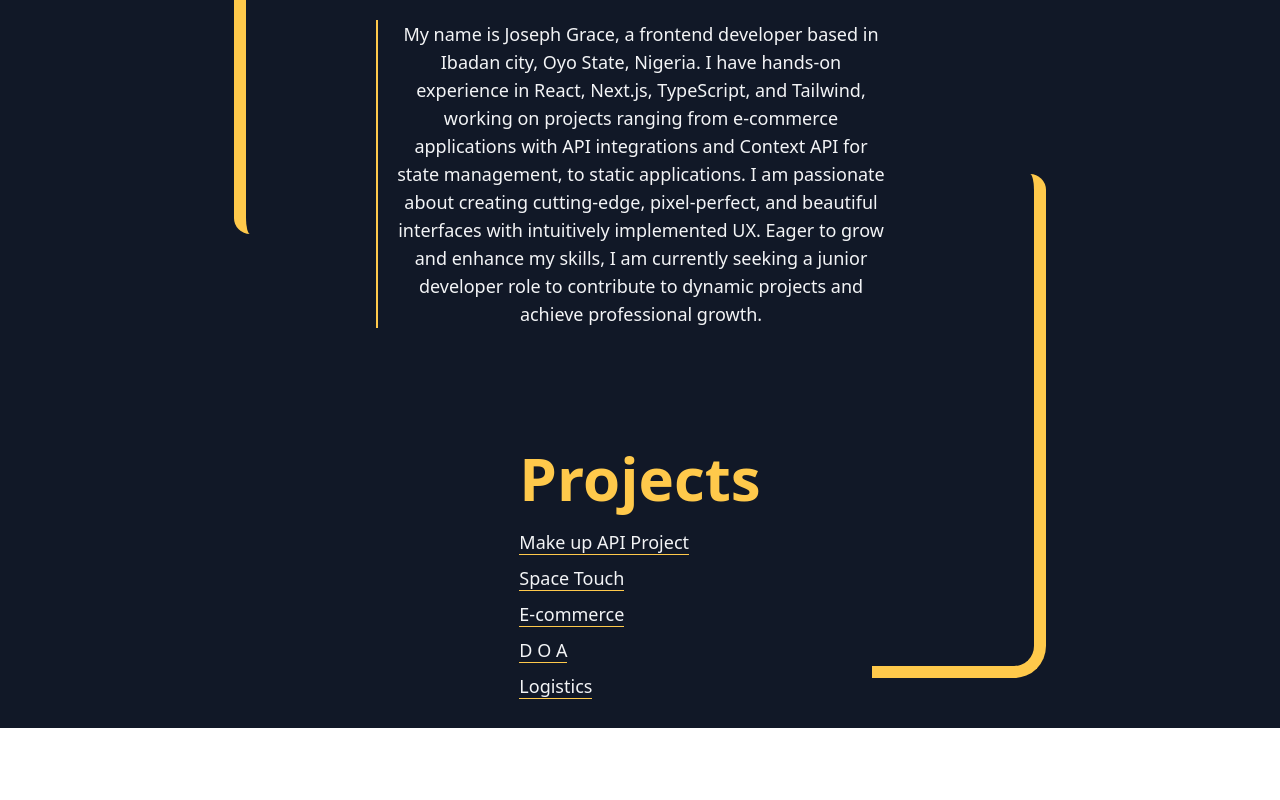
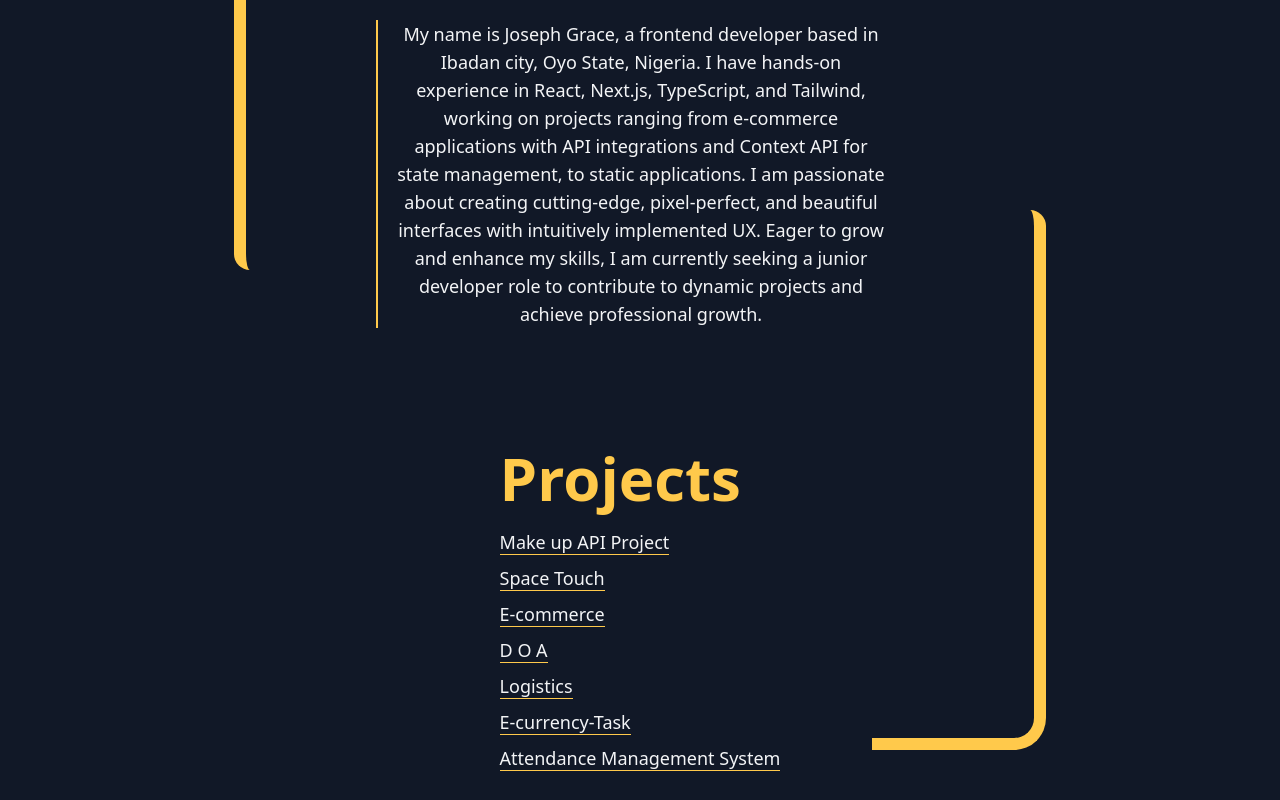
Before and after one commit to GraceJoseph-hub/my-portfolio, a React (Vite) app: page / in a window 1280 px wide. Shown: the part 280-1080 px from the top of the page. Before the commit the page ends 1008 px from the top, so only its background shows below. Built offline with nearby package versions, Linux system fonts and the light colour scheme.

Commit message:
Added two items in the array

```diff
--- a/src/components/Projects/Projects.jsx
+++ b/src/components/Projects/Projects.jsx
@@ -22,6 +22,14 @@ const Projects = ({className}) => {
     {
       projectUrl: "https://shiny-dusk-a340cd.netlify.app/",
       projectName: "Logistics",
+    },
+    {
+      projectUrl: "https://ecurrencytask.netlify.app/",
+      projectName: "E-currency-Task",
+    },
+    {
+      projectUrl: "https://amsgrace.netlify.app/",
+      projectName: "Attendance Management System",
     },
   ];
 
```
